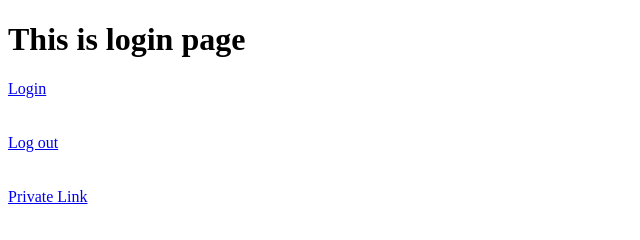
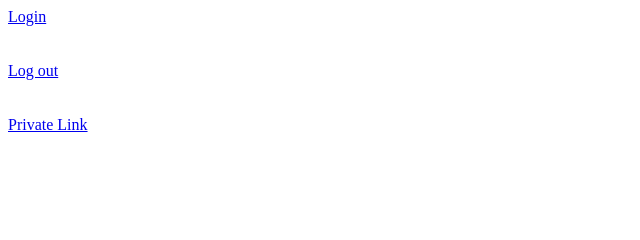
Before and after one commit to v1212/jwswaauth, a plain HTML site: page src/jwlogin.html in a window 1280 px wide. Shown: the whole page, without its empty margins (0-640 px from the left). Drawn offline with Linux system fonts and the light colour scheme.

Commit message:
added basic htmls

```diff
--- a/src/jwlogin.html
+++ b/src/jwlogin.html
@@ -3,8 +3,6 @@
 
 <body>
   <main>
-    <h1>This is login page</h1>
-
     <a href="/.auth/login/aad">Login</a>
     <br><br><br>
     <a href="/.auth/logout">Log out</a>
```
Also changed, not shown: src/index.html (+1 -1 lines), 1 other file.
